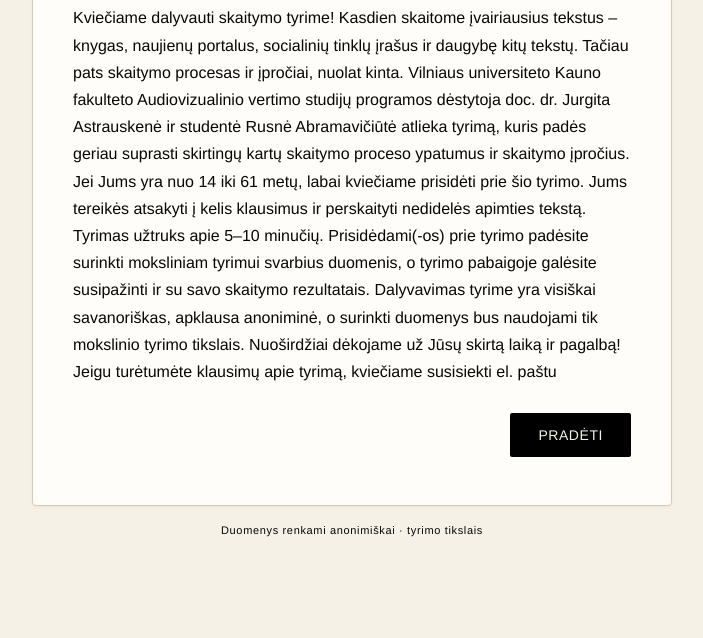
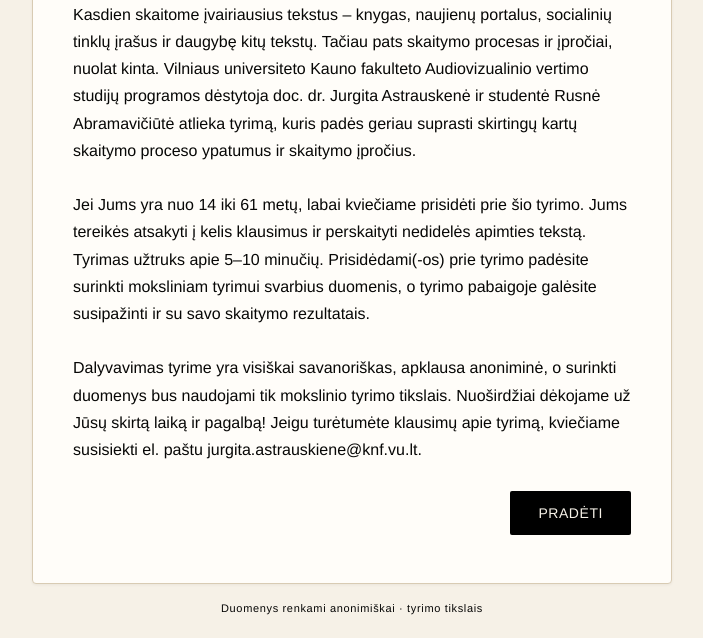
Before and after one commit to GhdoB/Skaitymo-grei-io-testas, a website: page index.html in a window 1280 px wide. Shown: the part 182-820 px from the top of the page, without its empty margins (288-991 px from the left). Drawn offline with nearby package versions, Linux system fonts and the light colour scheme.

Commit message:
Update index.html

```diff
--- a/index.html
+++ b/index.html
@@ -20,7 +20,10 @@
 
 const STUDY_INTRO = {
   title: "SKAITYMO GREIČIO TESTAS",
-  description: "Kviečiame dalyvauti skaitymo tyrime! Kasdien skaitome įvairiausius tekstus – knygas, naujienų portalus, socialinių tinklų įrašus ir daugybę kitų tekstų. Tačiau pats skaitymo procesas ir įpročiai, nuolat kinta. Vilniaus universiteto Kauno fakulteto Audiovizualinio vertimo studijų programos dėstytoja doc. dr. Jurgita Astrauskenė ir studentė Rusnė Abramavičiūtė atlieka tyrimą, kuris padės geriau suprasti skirtingų kartų skaitymo proceso ypatumus ir skaitymo įpročius. Jei Jums yra nuo 14 iki 61 metų, labai kviečiame prisidėti prie šio tyrimo. Jums tereikės atsakyti į kelis klausimus ir perskaityti nedidelės apimties tekstą. Tyrimas užtruks apie 5–10 minučių. Prisidėdami(-os) prie tyrimo padėsite surinkti moksliniam tyrimui svarbius duomenis, o tyrimo pabaigoje galėsite susipažinti ir su savo skaitymo rezultatais. Dalyvavimas tyrime yra visiškai savanoriškas, apklausa anoniminė, o surinkti duomenys bus naudojami tik mokslinio tyrimo tikslais. Nuoširdžiai dėkojame už Jūsų skirtą laiką ir pagalbą! Jeigu turėtumėte klausimų apie tyrimą, kviečiame susisiekti el. paštu"
+  description: `Kviečiame dalyvauti skaitymo tyrime! <br><br>
+  Kasdien skaitome įvairiausius tekstus – knygas, naujienų portalus, socialinių tinklų įrašus ir daugybę kitų tekstų. Tačiau pats skaitymo procesas ir įpročiai, nuolat kinta. Vilniaus universiteto Kauno fakulteto Audiovizualinio vertimo studijų programos dėstytoja doc. dr. Jurgita Astrauskenė ir studentė Rusnė Abramavičiūtė atlieka tyrimą, kuris padės geriau suprasti skirtingų kartų skaitymo proceso ypatumus ir skaitymo įpročius.<br><br>
+  Jei Jums yra nuo 14 iki 61 metų, labai kviečiame prisidėti prie šio tyrimo. Jums tereikės atsakyti į kelis klausimus ir perskaityti nedidelės apimties tekstą. Tyrimas užtruks apie 5–10 minučių. Prisidėdami(-os) prie tyrimo padėsite surinkti moksliniam tyrimui svarbius duomenis, o tyrimo pabaigoje galėsite susipažinti ir su savo skaitymo rezultatais.<br><br>
+  Dalyvavimas tyrime yra visiškai savanoriškas, apklausa anoniminė, o surinkti duomenys bus naudojami tik mokslinio tyrimo tikslais. Nuoširdžiai dėkojame už Jūsų skirtą laiką ir pagalbą! Jeigu turėtumėte klausimų apie tyrimą, kviečiame susisiekti el. paštu jurgita.astrauskiene@knf.vu.lt.`
 };
 
 // Pradinės apklausos klausimai (rodomi po vieną)
```
